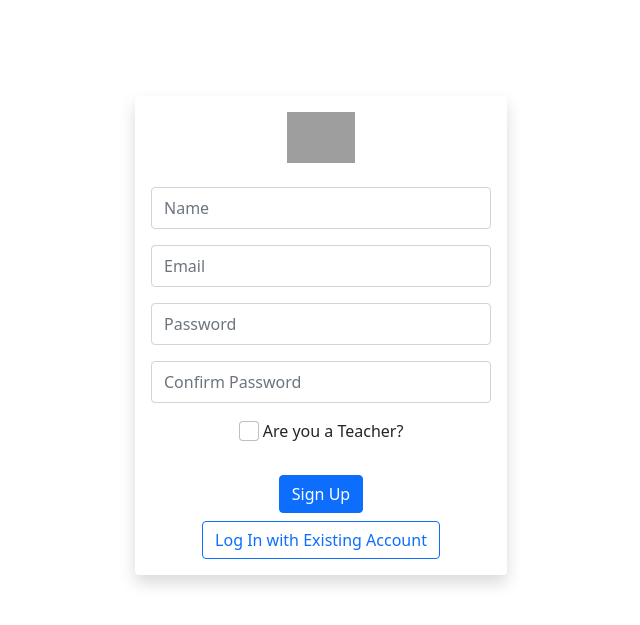
After one commit to mewoJSON/qcard, a Flask app: page /sign in a window 1280 px wide. The commit adds this page. Shown: the top 625 px of the page, without its empty margins (319-959 px from the left). Run offline with Flask 3, Linux system fonts and the light colour scheme; some libraries are stand-ins or nearby versions; grey boxes are pictures that could not be loaded.

Commit message:
New Skeleton Database has been added as well as login/signup examples

```diff
--- a/404.html
+++ /dev/null
@@ -1,5 +0,0 @@
-<html>
-    <body>
-        <h1> 404 Error </h1>
-    </body>
-</html>
--- a/505.html
+++ /dev/null
@@ -1,5 +0,0 @@
-<html>
-    <body>
-        <h1> 505 Error </h1>
-    </body>
-</html>
--- /dev/null
+++ b/main.py
@@ -0,0 +1,37 @@
+from flask import Flask, render_template, redirect, url_for, request
+from utils.database import insert_user, user_in_database, password_check
+
+# Load Instance
+app = Flask(__name__)
+
+@app.route('/')
+
+def index():
+    return redirect(url_for("sign"), code=302)
+
+@app.route('/sign', methods=['GET','POST'])
+def sign():
+    if request.method == "POST":
+        insert_user(request.form["user"], request.form["pswd"], request.form["email"])
+    else:
+        return render_template("sign.html", code=302)
+
+@app.route('/login', methods=['GET','POST'])
+def login():
+    if request.method == "POST":
+        email = request.form["email"]
+        password = request.form["password"]
+
+    # this is messy, todo
+        if user_in_database(email) == True:
+            if password_check(email, password):
+                return f"<h1>Welcome {email} </h1>"
+            else:
+                return render_template("log.html", msg="Password is wrong")
+        else:
+            return render_template("log.html", msg="User does not exist")
+    else:
+        return render_template("log.html", code=302)
+
+if __name__ == "__main__":
+    app.run(debug=True)
--- /dev/null
+++ b/templates/errors/404.html
@@ -0,0 +1,5 @@
+{% extends "base.html" %}
+
+{% block content %}
+
+{% endblock %}
--- /dev/null
+++ b/templates/errors/505.html
@@ -0,0 +1,5 @@
+{% extends "base.html" %}
+
+{% block content %}
+
+{% endblock %}
--- a/templates/index.html
+++ /dev/null
@@ -1 +0,0 @@
-<h1>Hello World!</h1>
--- a/templates/layout.html
+++ b/templates/layout.html
@@ -1 +1,28 @@
-<link href="https://cdn.jsdelivr.net/npm/bootstrap@5.0.2/dist/css/bootstrap.min.css" rel="stylesheet" integrity="sha384-EVSTQN3/azprG1Anm3QDgpJLIm9Nao0Yz1ztcQTwFspd3yD65VohhpuuCOmLASjC" crossorigin="anonymous">
+
+<!DOCTYPE html>
+<html lang="en">
+<head>
+  <meta charset="UTF-8">
+  <meta name="viewport" content="width=device-width, initial-scale=1.0">
+  <title>QCard</title>
+  <link rel="stylesheet" href="https://stackpath.bootstrapcdn.com/bootstrap/5.0.0-alpha1/css/bootstrap.min.css" integrity="sha384-r4NyP46KrjDleawBgD5tp8Y7UzmLA05oM1iAEQ17CSuDqnUK2+k9luXQOfXJCJ4I" crossorigin="anonymous">
+  <script src="https://cdn.jsdelivr.net/npm/popper.js@1.16.0/dist/umd/popper.min.js" integrity="sha384-Q6E9RHvbIyZFJoft+2mJbHaEWldlvI9IOYy5n3zV9zzTtmI3UksdQRVvoxMfooAo" crossorigin="anonymous"></script>
+  <script src="https://stackpath.bootstrapcdn.com/bootstrap/5.0.0-alpha1/js/bootstrap.min.js" integrity="sha384-oesi62hOLfzrys4LxRF63OJCXdXDipiYWBnvTl9Y9/TRlw5xlKIEHpNyvvDShgf/" crossorigin="anonymous"></script>
+</head>
+<body>
+    <div class="mt-5 pt-5 text-center" style="max-width: 60%; margin: auto;">
+        <div class="row">
+            <div class="col-21 col-sm-8 col-md-6 m-auto">
+                <div class="card border-0 shadow">
+                    <div class="card-body">
+                        <div class="text-center">
+                            {% block content %}
+                            {% endblock %}
+                        </div>
+                    </div>
+                </div>
+            </div>
+        </div>
+    </div>
+</body>
+</html>
--- /dev/null
+++ b/templates/sign.html
@@ -0,0 +1,26 @@
+{% extends "layout.html" %}
+
+{% block content %}
+
+<img src="https://cdn.discordapp.com/attachments/1180085344704659509/1222823467733352550/standbylogo.png?ex=66179e19&is=66052919&hm=1daced9939ee26d4c4afb1d3475a082b5b5c24d9a31b953775367c00f9017c17&                            "
+    class=" float-start pb-3" style="width: 20%;">
+<form method="post">
+
+    <input type="text" class="form-control mb-3 my-2 py-2" name="user" placeholder="Name" required>
+    <input type="email"  class="form-control mb-3 my-2 py-2" name="email" placeholder="Email" required>
+    <input type="password"  class="form-control mb-3 my-3 py-2" name="pswd" placeholder="Password" required>
+    <input type="text" class="form-control mb-3 my-3 py-2" id="TO-DO" placeholder="Confirm Password" required>
+
+    <div>
+        <input name="teacher" class="form-check-input" type="checkbox">
+        <label class="form-check-label" for="teacher-check"> Are you a Teacher? </label>
+    </div>
+
+    <br>
+    <button type="submit" value="submit" class="btn btn-primary mt-2 mx-2">Sign Up</button>
+</form>
+<form action="{{ url_for('login')}}" method="GET">
+    <button type="submit" action class="btn btn-outline-primary mt-2">Log In with Existing Account</button>
+</form>
+
+{% endblock %}
```
Also changed, not shown: errors/handlers.py (added, +11 -0 lines), index.py (deleted, +0 -19 lines), templates/log.html (added, +28 -0 lines), utils/database.py (added, +35 -0 lines), README.md (added), templates/legacy/login.html (renamed from templates/login.html), templates/legacy/signup.html (renamed from templates/signup.html).
